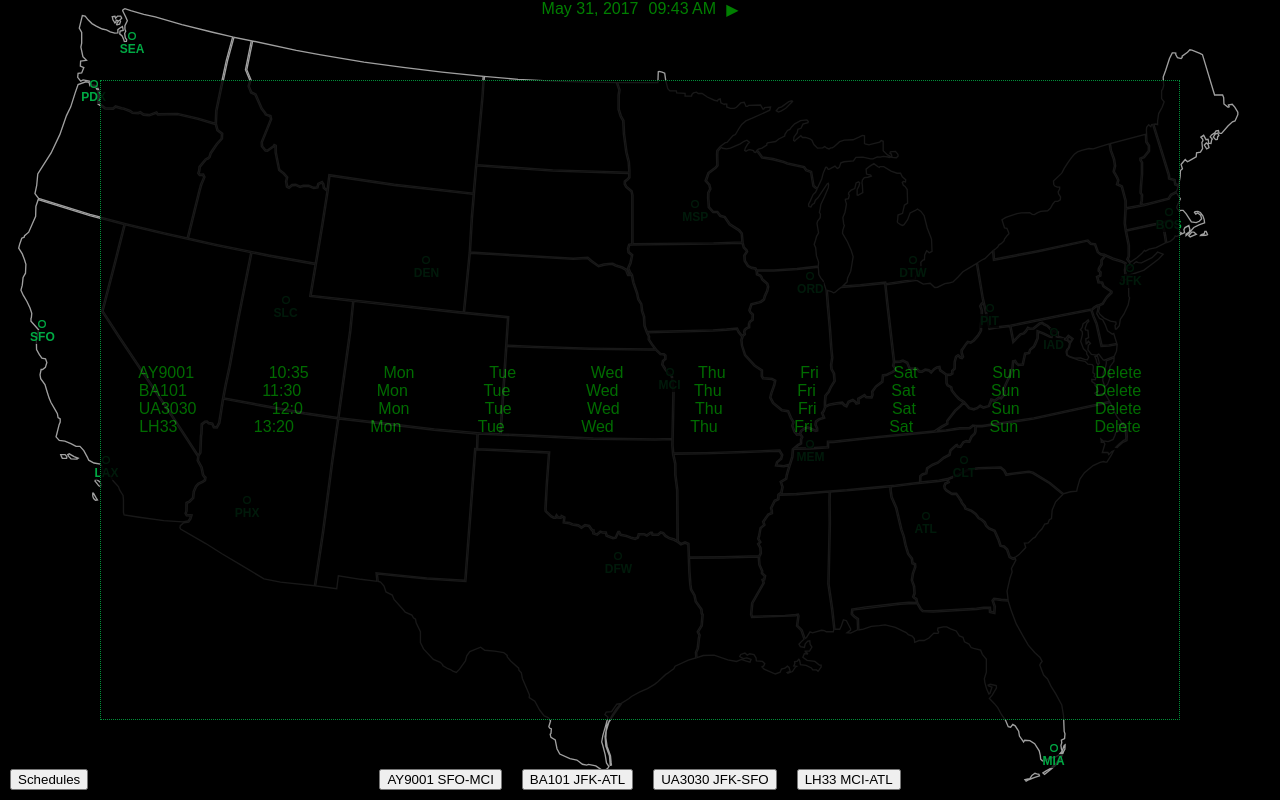
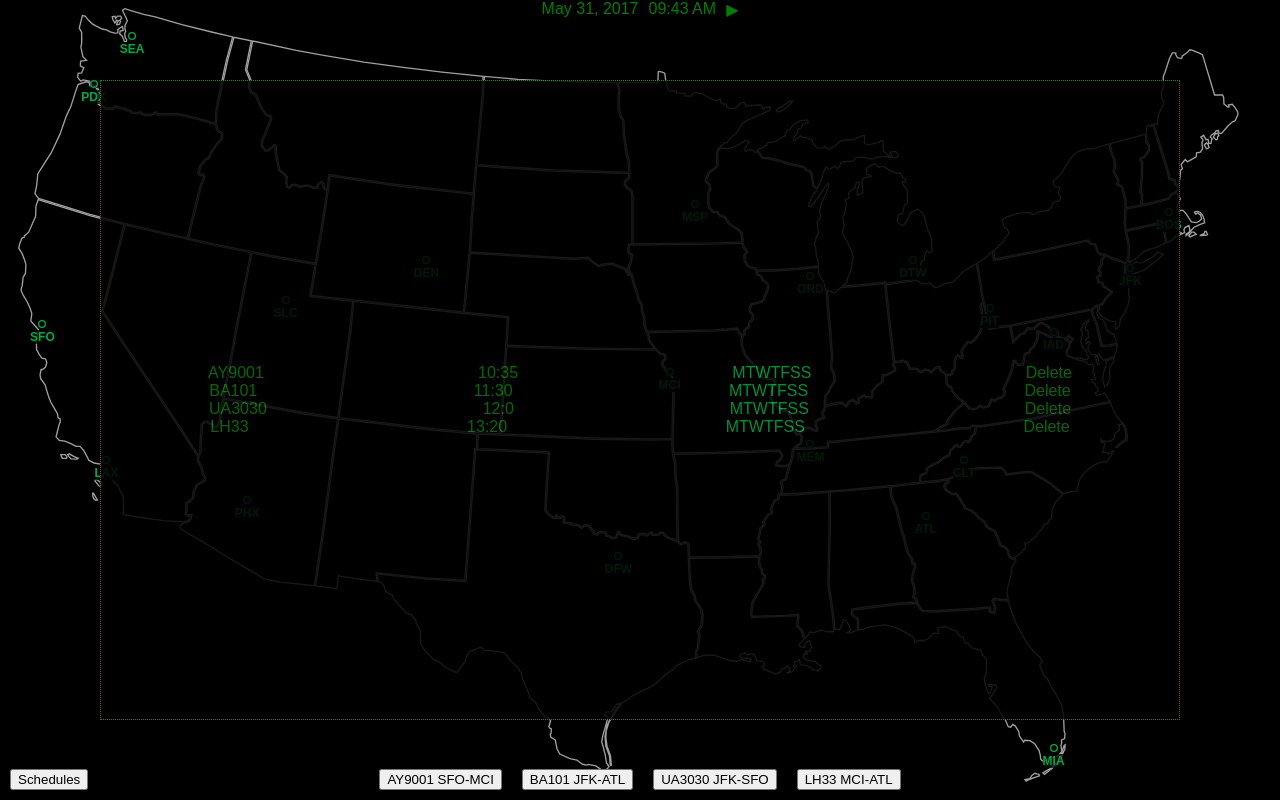
Before and after one commit to kpsroka/AirYou, a React (Create React App) app: page / in a window 1280 px wide. Both pictures are taken after a click on the button "Schedules". Built offline with nearby package versions, Linux system fonts and the light colour scheme.

Commit message:
Updating display of day-of-week in schedule.

```diff
--- a/src/ui/schedule/ScheduleList.css
+++ b/src/ui/schedule/ScheduleList.css
@@ -17,3 +17,12 @@
   justify-content: space-around;
   flex-direction: row;
 }
+
+.activeDayOfWeek {
+  color: #0a4;
+}
+
+.inactiveDayOfWeek {
+  color: #562;
+  text-decoration: line-through;
+}
--- a/src/ui/schedule/ScheduleList.js
+++ b/src/ui/schedule/ScheduleList.js
@@ -1,18 +1,28 @@
 import React, { Component } from 'react';
 import "./ScheduleList.css";
 
+let DAYS_OF_WEEK_RANGE = [0, 1, 2, 3, 4, 5, 6];
+
 class ScheduleList extends Component {
+  getDayOfWeekTag(dayOfWeek, schedule) {
+    let tagClassName = (schedule.departureDaysOfWeek.indexOf(dayOfWeek) === -1)
+        ? "inactiveDayOfWeek" : "activeDayOfWeek";
+    return (
+        <span className={tagClassName}>{this.getDayOfWeekName(dayOfWeek)}</span>
+    );
+  }
+
   getDayOfWeekName(dayOfWeek) {
     // TODO: replace with proper formatting function call.
     switch (dayOfWeek) {
-      case 0: return "Mon";
-      case 1: return "Tue";
-      case 2: return "Wed";
-      case 3: return "Thu";
-      case 4: return "Fri";
-      case 5: return "Sat";
-      case 6: return "Sun";
-      default: return "???";
+      case 0: return "M";
+      case 1: return "T";
+      case 2: return "W";
+      case 3: return "T";
+      case 4: return "F";
+      case 5: return "S";
+      case 6: return "S";
+      default: return "?";
     }
   }
 
@@ -26,9 +36,11 @@ class ScheduleList extends Component {
               className="scheduleListItem">
               <div>{flight.flightId}</div>
               <div>{flight.schedule.departureHours}:{flight.schedule.departureMinutes}</div>
-              {flight.schedule.departureDaysOfWeek.map((dayOfWeek) =>
-                <div>{this.getDayOfWeekName(dayOfWeek)}</div>
-              )}
+              <div>
+                {DAYS_OF_WEEK_RANGE.map((dayOfWeek) => (
+                  this.getDayOfWeekTag(dayOfWeek, flight.schedule)
+                ))}
+              </div>
               <div onClick={() => this.deleteSchedule(flight.flightId)}>Delete</div>
             </div>
           )
```
